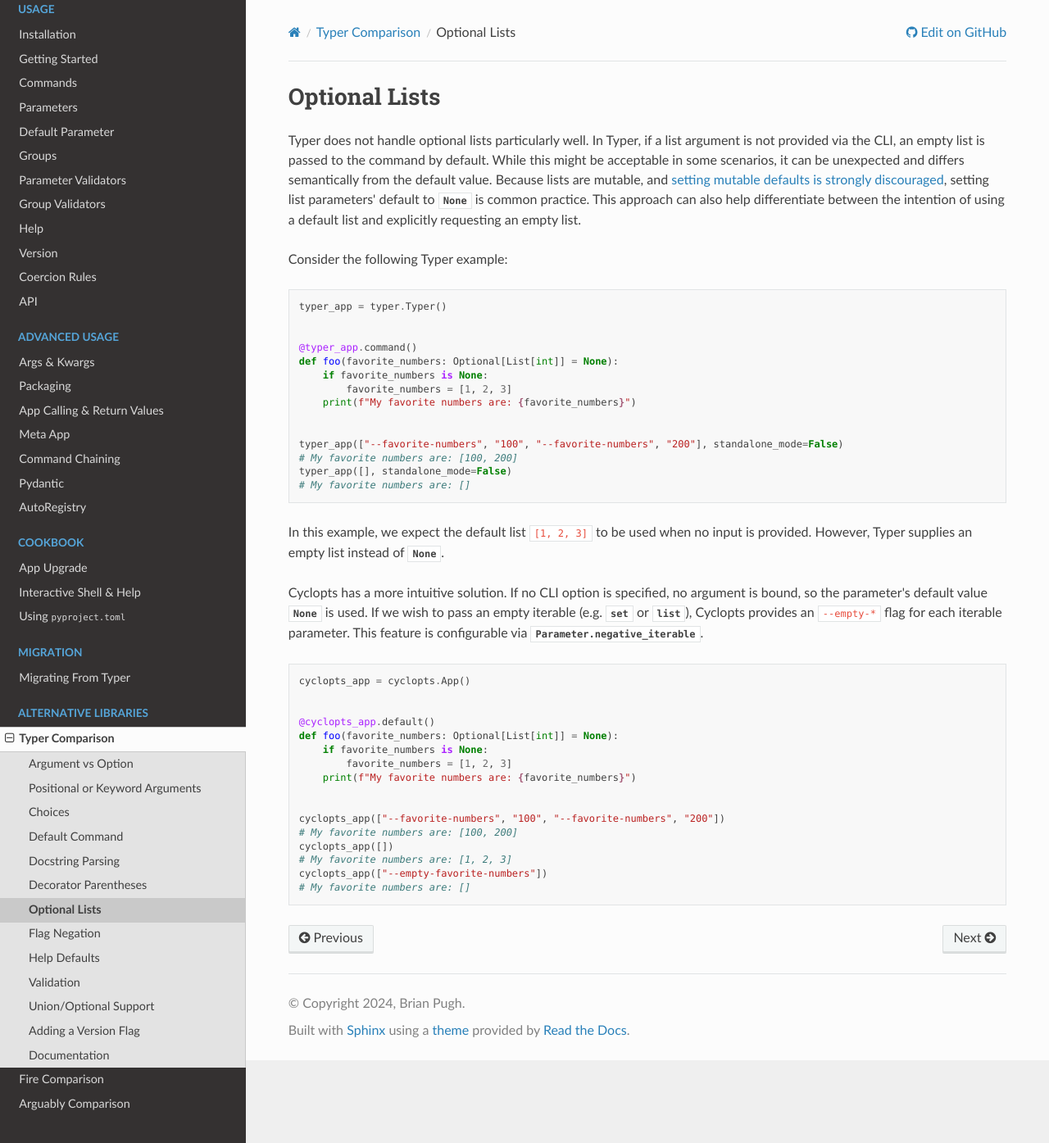
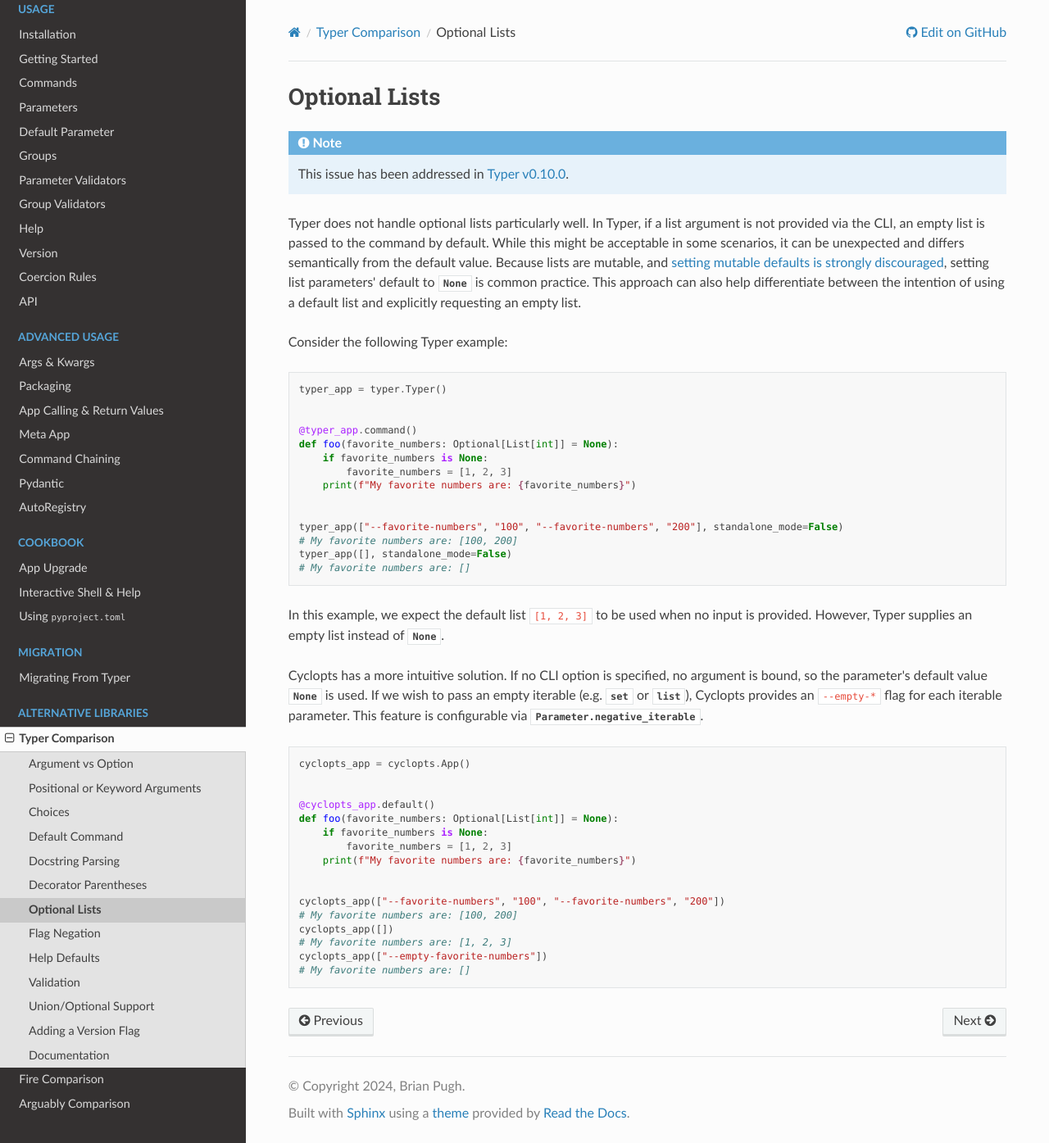
Before and after one commit to BrianPugh/cyclopts, a Sphinx documentation site: the page built from docs/source/vs_typer/optional_list/README.rst, in a window 1280 px wide and 1395 px high. Shown: the whole window at 82% size. Built offline with Sphinx 7.4.7 and the Read the Docs theme 2.0.0, drawn with Linux system fonts in a browser that asks for light colours.

Commit message:
Typer v0.10.0 has fixed the list=None issue.

```diff
--- a/docs/source/vs_typer/optional_list/README.rst
+++ b/docs/source/vs_typer/optional_list/README.rst
@@ -3,6 +3,11 @@
 ==============
 Optional Lists
 ==============
+
+.. note::
+   This issue has been addressed in `Typer v0.10.0`_.
+
+
 Typer does not handle optional lists particularly well.
 In Typer, if a list argument is not provided via the CLI, an empty list is passed to the command by default.
 While this might be acceptable in some scenarios, it can be unexpected and differs semantically from the default value.
@@ -57,3 +62,4 @@
    # My favorite numbers are: []
 
 .. _setting mutable defaults is strongly discouraged: https://docs.python-guide.org/writing/gotchas/#mutable-default-arguments
+.. _Typer v0.10.0: https://github.com/tiangolo/typer/releases/tag/0.10.0
```
